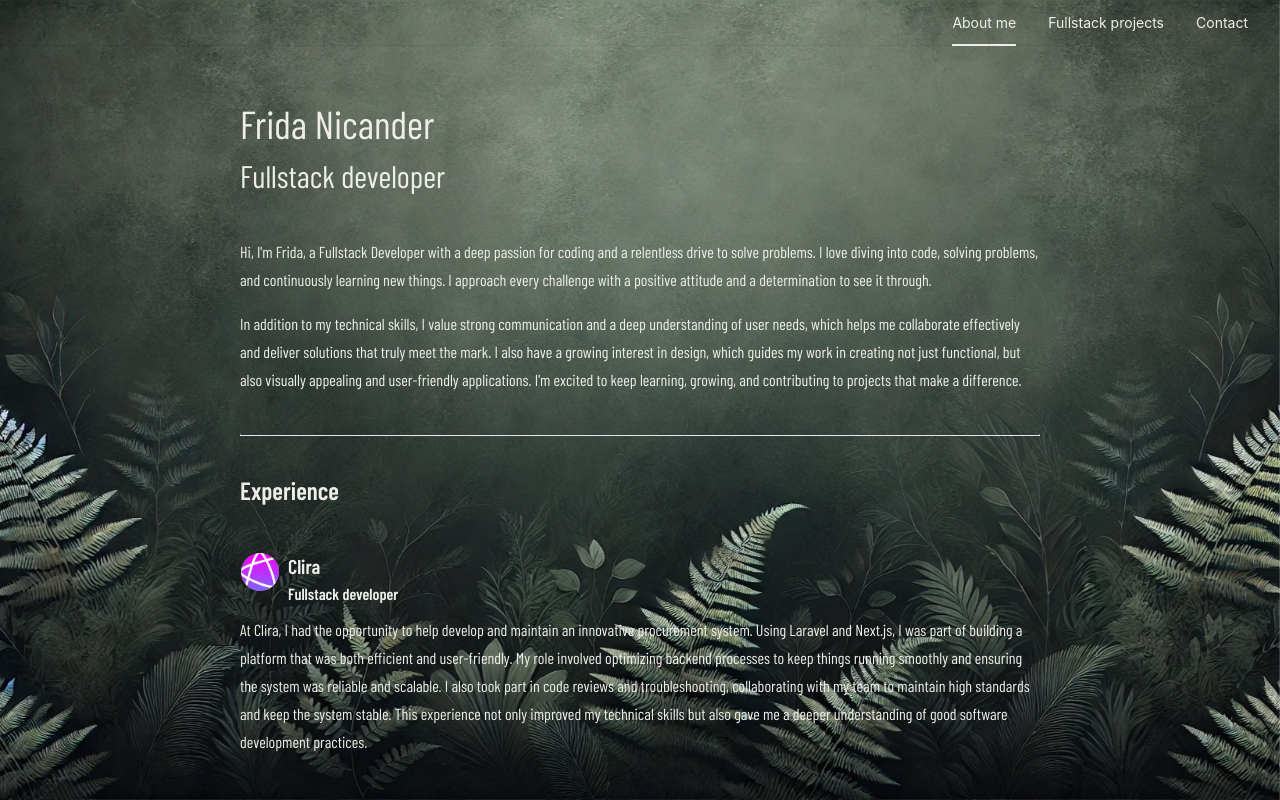
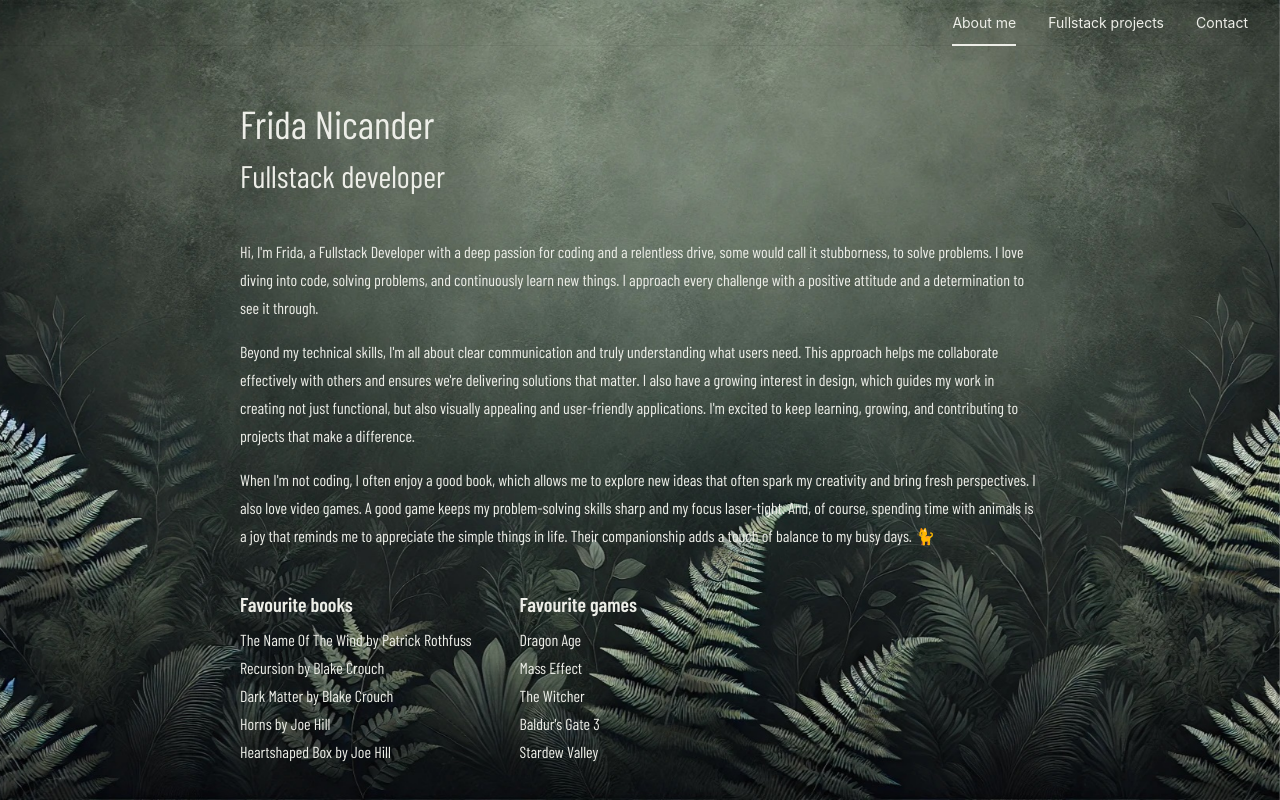
Before and after one commit to frinica/portfolio, a React (Create React App) app: page / in a window 1280 px wide. Both pictures are taken after a click on the item "About me". Shown: the top 800 px of the page. Built offline with nearby package versions, Linux system fonts and the light colour scheme; a web font is replaced by a local one.

Commit message:
update copy

```diff
--- a/src/modules/About/About.tsx
+++ b/src/modules/About/About.tsx
@@ -38,20 +38,57 @@ export const About = () => {
         <h2 className="text-3xl mb-8 md:mb-12">Fullstack developer</h2>
         <p className="mb-4">
           Hi, I'm Frida, a Fullstack Developer with a deep passion for coding
-          and a relentless drive to solve problems. I love diving into code,
-          solving problems, and continuously learning new things. I approach
-          every challenge with a positive attitude and a determination to see it
-          through.
+          and a relentless drive, some would call it stubborness, to solve
+          problems. I love diving into code, solving problems, and continuously
+          learn new things. I approach every challenge with a positive attitude
+          and a determination to see it through.
+        </p>
+        <p className="mb-4">
+          Beyond my technical skills, I'm all about clear communication and
+          truly understanding what users need. This approach helps me
+          collaborate effectively with others and ensures we're delivering
+          solutions that matter. I also have a growing interest in design, which
+          guides my work in creating not just functional, but also visually
+          appealing and user-friendly applications. I'm excited to keep
+          learning, growing, and contributing to projects that make a
+          difference.
         </p>
         <p>
-          In addition to my technical skills, I value strong communication and a
-          deep understanding of user needs, which helps me collaborate
-          effectively and deliver solutions that truly meet the mark. I also
-          have a growing interest in design, which guides my work in creating
-          not just functional, but also visually appealing and user-friendly
-          applications. I'm excited to keep learning, growing, and contributing
-          to projects that make a difference.
+          When I'm not coding, I often enjoy a good book, which allows me to
+          explore new ideas that often spark my creativity and bring fresh
+          perspectives. I also love video games. A good game keeps my
+          problem-solving skills sharp and my focus laser-tight. And, of course,
+          spending time with animals is a joy that reminds me to appreciate the
+          simple things in life. Their companionship adds a touch of balance to
+          my busy days. 🐈
         </p>
+        <div className="md:flex md:gap-x-12">
+          <div>
+            <h3 className="font-semibold text-xl mb-2 mt-10">
+              Favourite books
+            </h3>
+            <ul>
+              <li>The Name Of The Wind by Patrick Rothfuss</li>
+              <li>Recursion by Blake Crouch</li>
+              <li>Dark Matter by Blake Crouch</li>
+              <li>Horns by Joe Hill</li>
+              <li>Heartshaped Box by Joe Hill</li>
+            </ul>
+          </div>
+
+          <div>
+            <h3 className="font-semibold text-xl mb-2 mt-8 md:mt-10">
+              Favourite games
+            </h3>
+            <ul>
+              <li>Dragon Age</li>
+              <li>Mass Effect</li>
+              <li>The Witcher</li>
+              <li>Baldur's Gate 3</li>
+              <li>Stardew Valley</li>
+            </ul>
+          </div>
+        </div>
       </article>
 
       <Divider className="border my-10" />
--- a/src/modules/Fullstack/Fullstack.tsx
+++ b/src/modules/Fullstack/Fullstack.tsx
@@ -91,11 +91,16 @@ export const Fullstack = () => {
           </h2>
           <p>
             Clira is an advanced and innovative procurement platform designed to
-            streamline and enhance procurement processes for businesses. As a
-            developer on the Clira team, I contributed to both the development
-            and maintenance of the platform, focusing on improving the codebase,
+            streamline and enhance procurement processes. As a developer on the
+            Clira team, I've had the exciting challenge of working in a
+            fast-paced startup environment, where things move quickly, and
+            adaptability is key. I've contributed to both the development and
+            maintenance of the platform, worked on improving the codebase,
             enhancing the user experience, and implementing practical features
-            that address the needs of procurement professionals.
+            that address the needs of Cliras customers. The dynamic nature of
+            the company has presented many challenging problems, which have been
+            both fun to solve and instrumental in significantly improving my
+            skills in a relatively short amount of time.
           </p>
         </article>
         <article className="mb-4">
@@ -213,11 +218,11 @@ export const Fullstack = () => {
           </h2>
           <p>
             Djurens Rätt is a prominent non-profit organization focused on
-            animal rights, with a several digital applications designed to
-            support their mission. As a developer on the team, I helped with
-            maintaining and enhancing some of these applications, contributing
-            to updates and implementing new features that improved the
-            functionality and user experience.
+            animal rights, with several digital applications designed to support
+            their mission. As a developer on the team, I helped with maintaining
+            and enhancing some of these applications, contributing to updates
+            and implementing new features that improved the functionality and
+            user experience.
           </p>
         </article>
 
```
